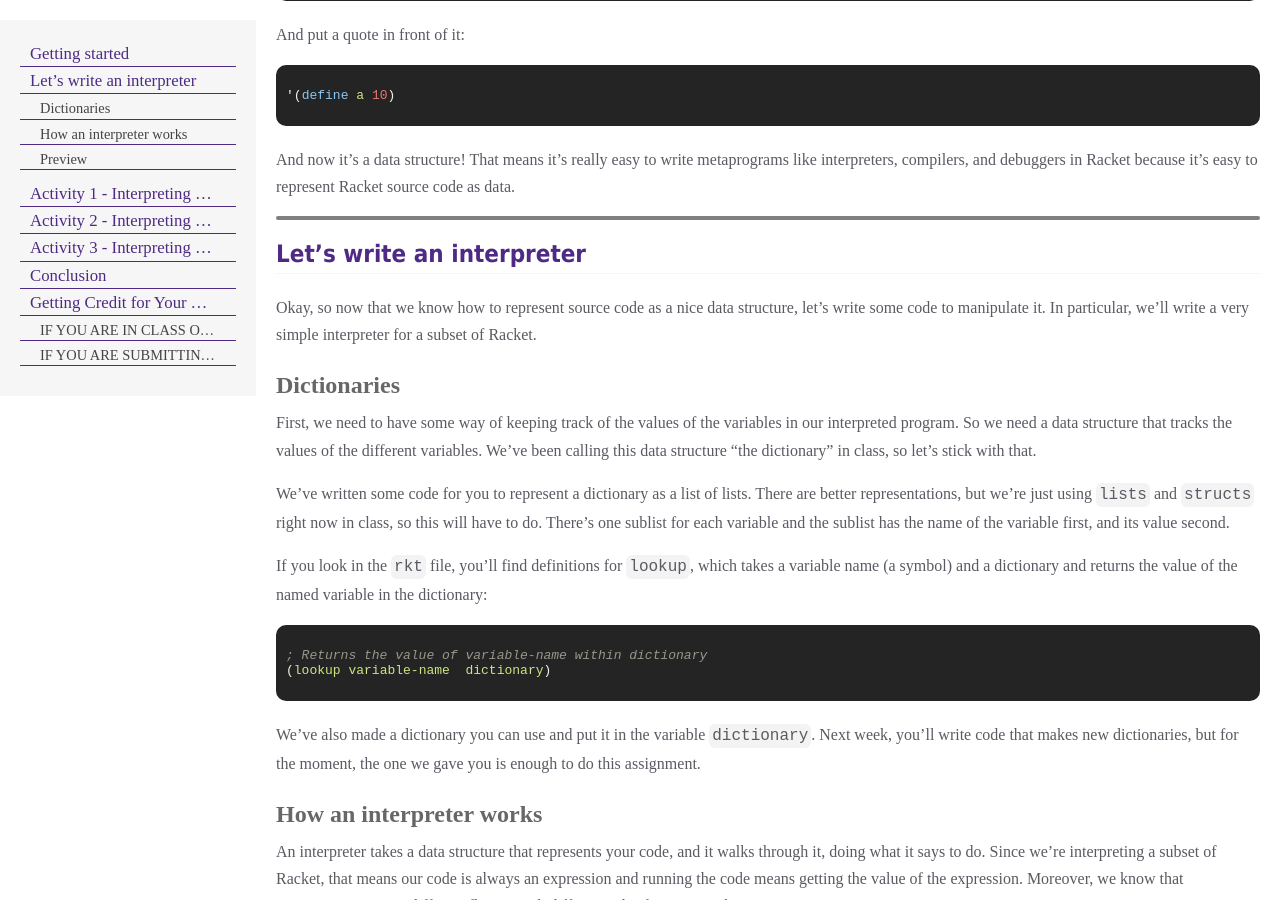
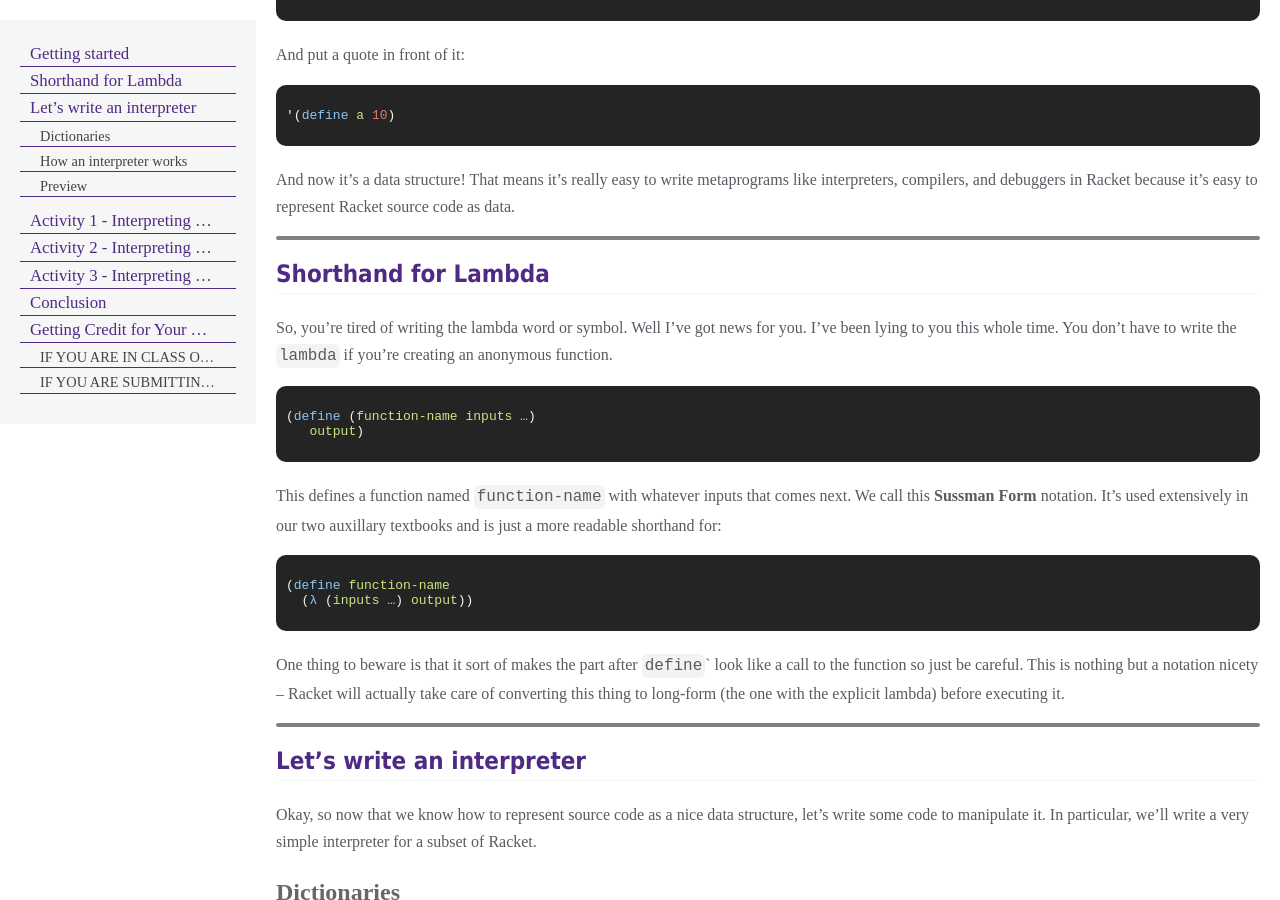
Before and after one commit to shhyou/bain-cs111-web-fork, a Jekyll site: the page built from pages/_assignments/tutorials/adv_tutorial_2/adv_tutorial_2.md, in a window 1280 px wide and 900 px high, scrolled down 1112 px. Built offline with Jekyll 4.4.1, drawn with Linux system fonts in a browser that asks for light colours; some web fonts are replaced.

Commit message:
advt2: sussman note

````diff
--- a/pages/_assignments/tutorials/adv_tutorial_2/adv_tutorial_2.md
+++ b/pages/_assignments/tutorials/adv_tutorial_2/adv_tutorial_2.md
@@ -16,6 +16,8 @@ In this tutorial, we’ll look at some of the basics of how interpreters (the me
 <a class="nu-button" href="https://bain-cs111.github.io/course-files/tutorials/adv_tutorial_2_template.zip" target="_blank">
     Advance Tutorial 2 Starter Files <i class="fas fa-download"></i>
 </a>
+
+* * *
 
 ## Getting started
 
@@ -50,6 +52,26 @@ And put a quote in front of it:
 ```
 
 And now it’s a data structure! That means it’s really easy to write metaprograms like interpreters, compilers, and debuggers in Racket because it’s easy to represent Racket source code as data.
+
+* * *
+
+## Shorthand for Lambda
+
+So, you're tired of writing the lambda word or symbol. Well I've got news for you. I've been lying to you this whole time. You don't have to write the `lambda` if you're creating an anonymous function.
+
+```racket
+(define (function-name inputs …)
+   output)
+```
+
+This defines a function named `function-name` with whatever inputs that comes next. We call this **Sussman Form** notation. It's used extensively in our two auxillary textbooks and is just a more readable shorthand for:
+
+```racket
+(define function-name
+  (λ (inputs …) output))
+```
+
+One thing to beware is that it sort of makes the part after `define`` look like a call to the function so just be careful. This is nothing but a notation nicety – Racket will actually take care of converting this thing to long-form (the one with the explicit lambda) before executing it.
 
 * * *
 
````
